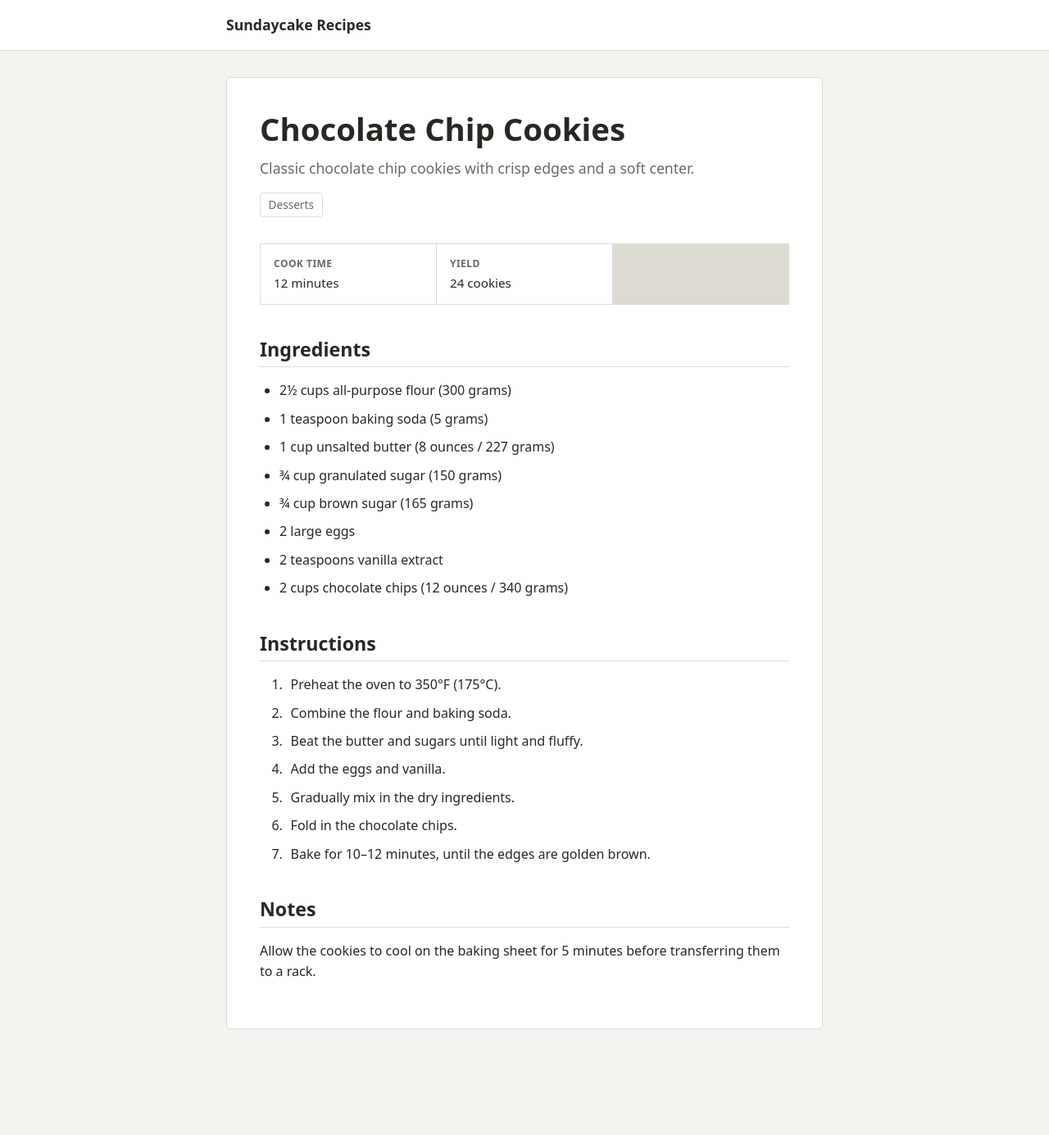
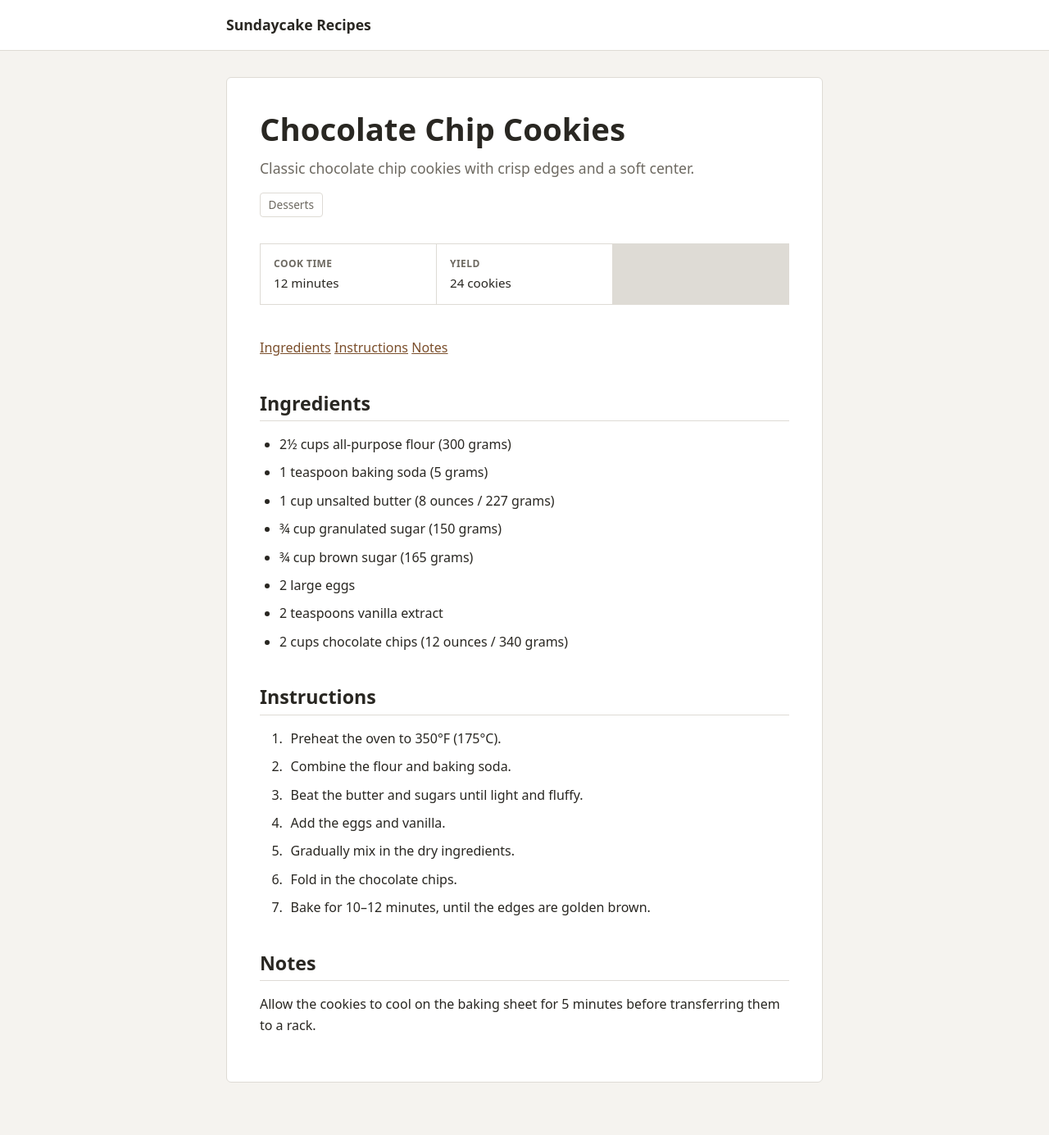
Before and after one commit to sundaycake/recipes, a Jekyll site: the page built from _recipes/chocolate-chip-cookies.md, in a window 1280 px wide. Shown: the whole page at 82% size. Built offline with Jekyll 4.4.1, drawn with Linux system fonts in a browser that asks for light colours; before the commit the page ends 1320 px from its top, so only the background shows below that.

Commit message:
Update recipe.html

```diff
--- a/_layouts/recipe.html
+++ b/_layouts/recipe.html
@@ -79,6 +79,13 @@ layout: default
 
     </dl>
 
+    <nav class="recipe-jump-nav" aria-label="Recipe sections">
+
+        <a href="#ingredients">Ingredients</a>
+        <a href="#instructions">Instructions</a>
+        <a href="#notes">Notes</a>
+
+    </nav>
 
     <div class="recipe-content">
         {{ content }}
```
